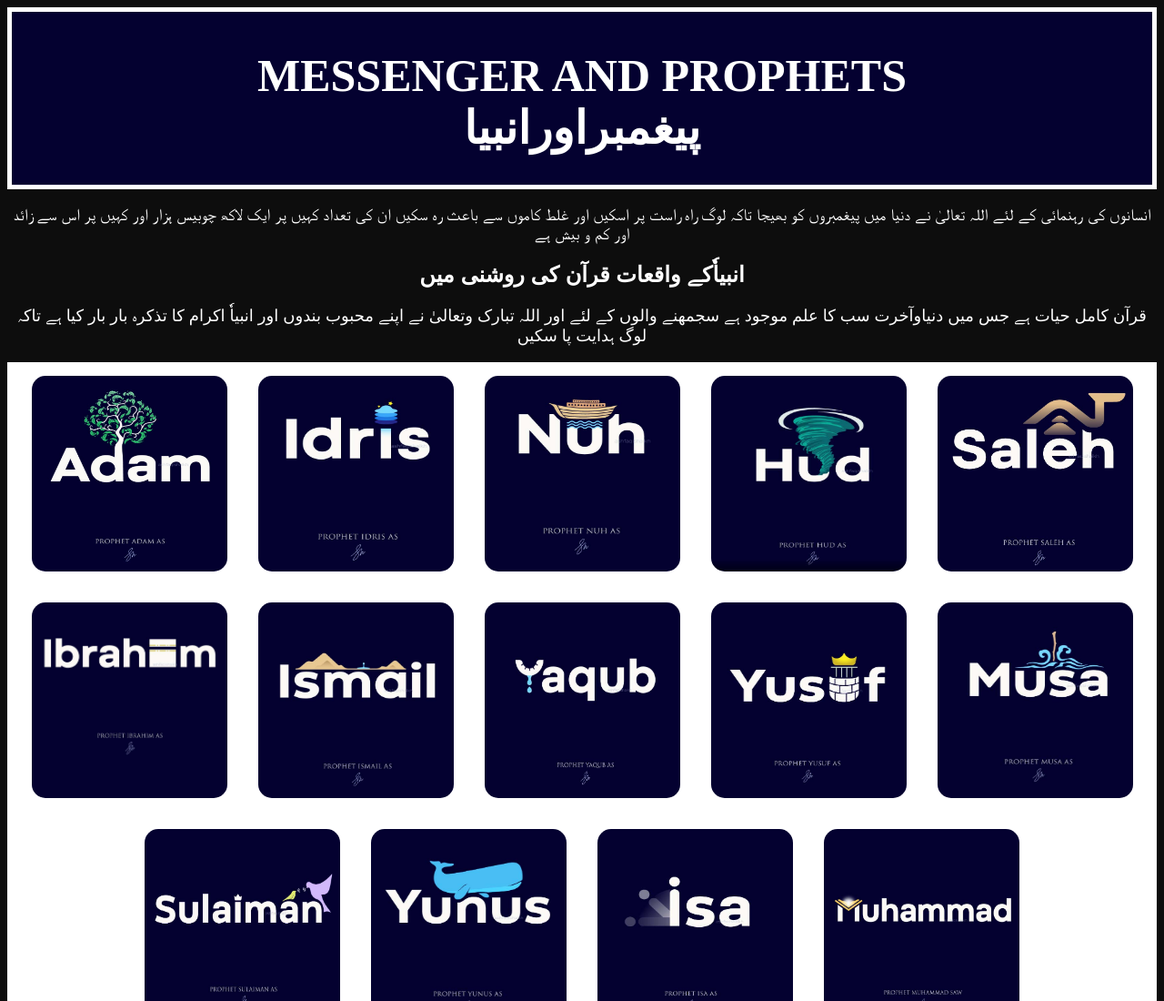
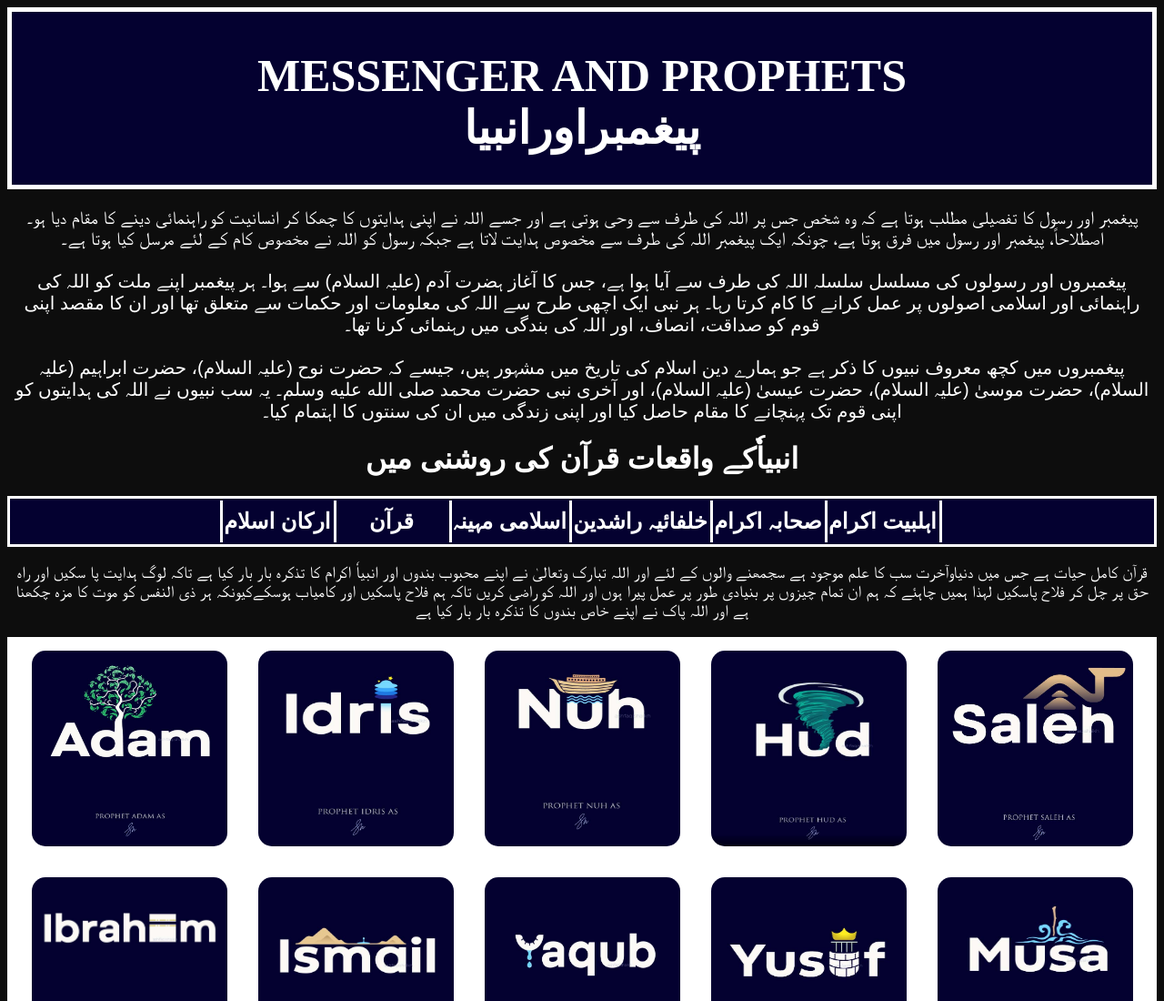
Before and after one commit to Rumi-bin-fahad/Best-Practice, a plain HTML site: page index.html in a window 1280 px wide. Shown: the top 1100 px of the page at 91% size. Drawn offline with Linux system fonts and the light colour scheme.

Commit message:
description added

```diff
--- a/index.html
+++ b/index.html
@@ -9,9 +9,23 @@
     <header style="padding-top: 7px; border: 5px solid white; background-color: #040130;"><h1 style="font-size: 50px; color: white; font-family: 'Times New Roman', Times, serif;" align="center" >MESSENGER AND PROPHETS <br> پیغمبراورانبیا</h1></header>
     <div align="center" style="font-family: Arial, Helvetica, sans-serif;">
         <font style="color: white;">
-        <p style="font-size: large;">انسانوں کی رہنمائی کے لئے اللہ تعالیٰ نے دنیا میں پیغمبروں کو بھیجا تاکہ لوگ راہ راست پر اسکیں اور غلط کاموں سے باعث رہ سکیں ان کی تعداد کہیں پر ایک لاکھ چوبیس ہزار اور کہیں پر اس سے زائد اور کم و بیش ہے </p>
-        <h2>انبیاٗکے واقعات قرآن کی روشنی میں </h2>
-    <p style="font-size: large;">قرآن کامل حیات ہے جس میں دنیاوآخرت سب کا علم موجود ہے سجمھنے والوں کے لئے اور اللہ تبارک وتعالیٰ نے اپنے محبوب بندوں اور انبیاٗ اکرام کا تذکرہ بار بار کیا ہے تاکہ لوگ ہدایت پا سکیں </p>
+        <p style="font-size: 20px; ">پیغمبر اور رسول کا تفصیلی مطلب ہوتا ہے کہ وہ شخص جس پر اللہ کی طرف سے وحی ہوتی ہے اور جسے اللہ نے اپنی ہدایتوں کا چھکا کر انسانیت کو راہنمائی دینے کا مقام دیا ہو۔ اصطلاحاً، پیغمبر اور رسول میں فرق ہوتا ہے، چونکہ ایک پیغمبر اللہ کی طرف سے مخصوص ہدایت لاتا ہے جبکہ رسول کو اللہ نے مخصوص کام کے لئے مرسل کیا ہوتا ہے۔
+<br><br>
+            پیغمبروں اور رسولوں کی مسلسل سلسلہ اللہ کی طرف سے آیا ہوا ہے، جس کا آغاز ہضرت آدم (علیہ السلام) سے ہوا۔ ہر پیغمبر اپنے ملت کو اللہ کی راہنمائی اور اسلامی اصولوں پر عمل کرانے کا کام کرتا رہا۔ ہر نبی ایک اچھی طرح سے اللہ کی معلومات اور حکمات سے متعلق تھا اور ان کا مقصد اپنی قوم کو صداقت، انصاف، اور اللہ کی بندگی میں رہنمائی کرنا تھا۔
+    <br><br>
+            پیغمبروں میں کچھ معروف نبیوں کا ذکر ہے جو ہمارے دین اسلام کی تاریخ میں مشہور ہیں، جیسے کہ حضرت نوح (علیہ السلام)، حضرت ابراہیم (علیہ السلام)، حضرت موسیٰ (علیہ السلام)، حضرت عیسیٰ (علیہ السلام)، اور آخری نبی حضرت محمد صلى الله عليه وسلم۔ یہ سب نبیوں نے اللہ کی ہدایتوں کو اپنی قوم تک پہنچانے کا مقام حاصل کیا اور اپنی زندگی میں ان کی سنتوں کا اہتمام کیا۔</p>
+        <h1>انبیاٗکے واقعات قرآن کی روشنی میں </h1>
+        <div style="background-color: #040130; border: 3px solid white;">
+        <table  style="width: 800px; height: 50px; background-color: #040130; font-size: 24px;">
+            <th style="border-left: 3px solid white;">ارکان اسلام </th>
+            <th style="border-left: 3px solid white; width: 120px;" >قرآن</th>
+            <th style="border-left: 3px solid white;">اسلامی مہینہ</th>
+            <th style="border-left: 3px solid white;">خلفائیہ راشدین</th>
+            <th style="border-left: 3px solid white;">صحابہ اکرام</th>
+            <th style="border-left: 3px solid white;">اہلبیت اکرام</th>
+            <th style="border-left: 3px solid white;"></th>
+        </table></div>
+    <p style="font-size: large;">قرآن کامل حیات ہے جس میں دنیاوآخرت سب کا علم موجود ہے سجمھنے والوں کے لئے اور اللہ تبارک وتعالیٰ نے اپنے محبوب بندوں اور انبیاٗ اکرام کا تذکرہ بار بار کیا ہے تاکہ لوگ ہدایت پا سکیں اور راہ حق پر چل کر فلاح پاسکیں لہذا ہمیں چاہئے کہ ہم ان تمام چیزوں پر بنیادی طور پر عمل پیرا ہوں اور اللہ کو راضی کریں تاکہ ہم فلاح پاسکیں اور کامیاب ہوسکےکیونکہ ہر ذی النفس کو موت کا مزہ چکھنا ہے اور اللہ پاک نے اپنے خاص بندوں کا تذکرہ  بار بار کیا ہے  </p>
     </div></font>
     <div style="background-color: white;"><center>
     <a href="adamas.html"><img style="border-radius: 30px; padding:15px;" src="adam AS.JPG" alt="pic" height="215px" width="215px"></a>
```
